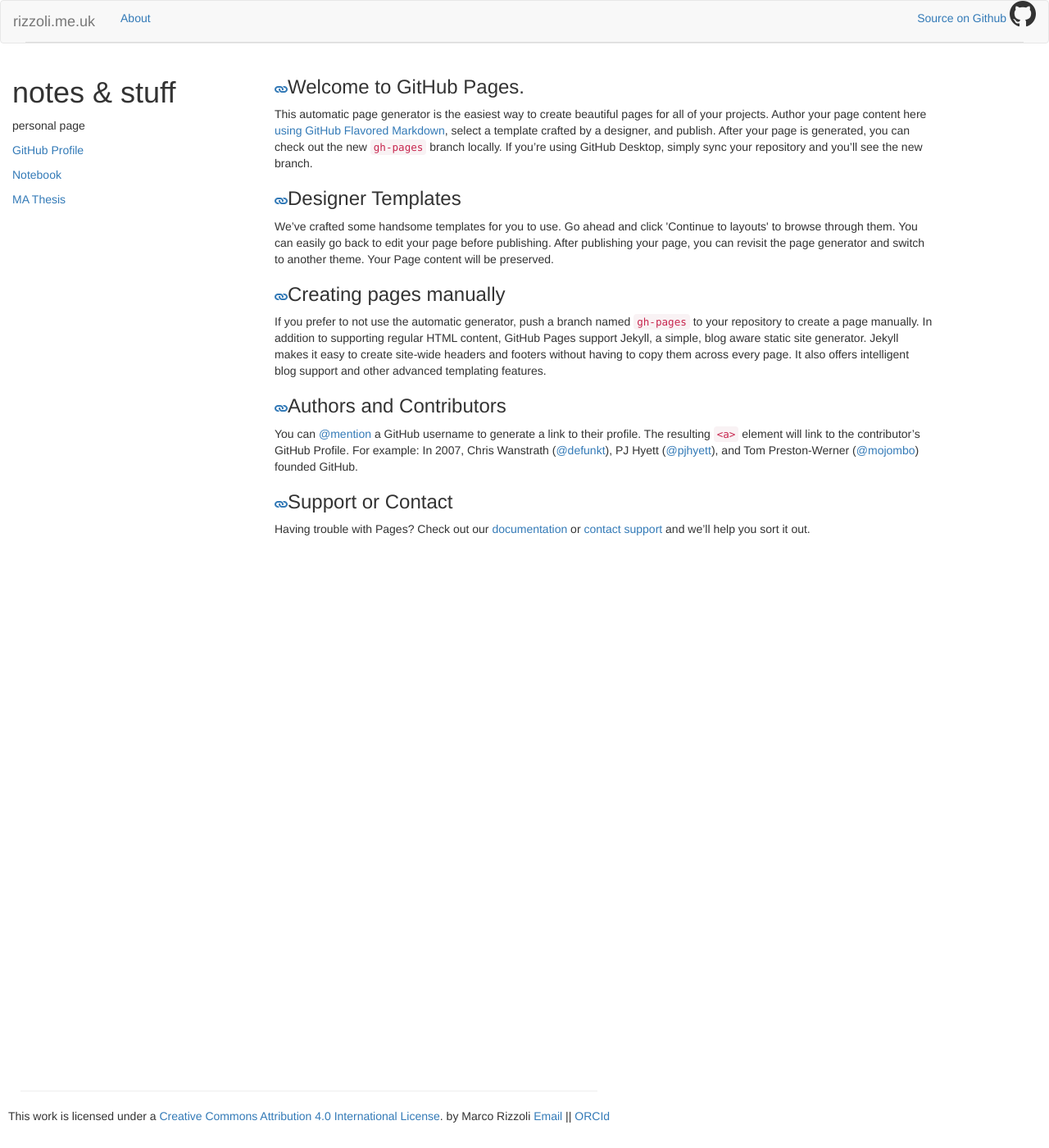
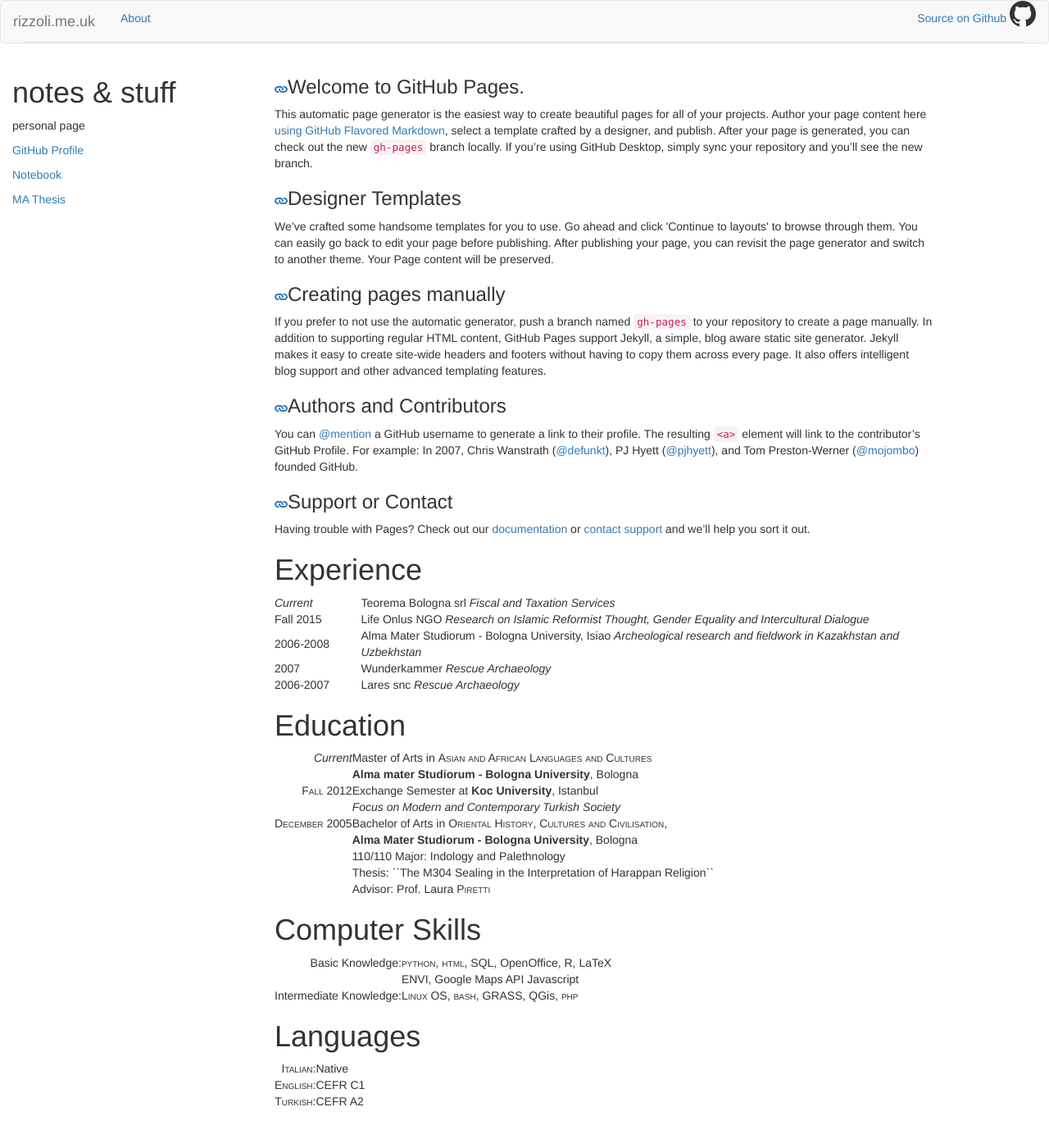
Before and after one commit to mrizzoli/mrizzoli.github.io, a Jekyll site: the page built from index.html, in a window 1280 px wide and 1400 px high. Shown: the whole window at 82% size. Built offline with Jekyll 4.4.1, drawn with Linux system fonts in a browser that asks for light colours; Markdown is read by kramdown in place of the engine named in the settings.

Commit message:
curriculum

```diff
--- a/index.html
+++ b/index.html
@@ -16,5 +16,111 @@
       <h3><a id="support-or-contact" class="anchor" href="#support-or-contact" aria-hidden="true"><span class="octicon octicon-link"></span></a>Support or Contact</h3>
         <p>Having trouble with Pages? Check out our <a href="https://help.github.com/pages">documentation</a> or <a href="https://github.com/contact">contact support</a> and we’ll help you sort it out.</p>
    </section>
+    <section id="curriculum">
+      <h1 id="experience">Experience</h1>
+      <table>
+        <colgroup>
+          <col width="13%" />
+          <col width="86%" />
+        </colgroup>
+        <tbody>
+          <tr class="odd">
+            <td align="left"><em>Current</em></td>
+            <td align="left">Teorema Bologna srl <em>Fiscal and Taxation Services</em></td>
+          </tr>
+          <tr class="even">
+            <td align="left">Fall 2015</td>
+            <td align="left">Life Onlus NGO <em>Research on Islamic Reformist Thought, Gender Equality and Intercultural Dialogue</em></td>
+          </tr>
+          <tr class="odd">
+            <td align="left">2006-2008</td>
+            <td align="left">Alma Mater Studiorum - Bologna University, Isiao <em>Archeological research and fieldwork in Kazakhstan and Uzbekhstan</em></td>
+          </tr>
+          <tr class="even">
+            <td align="left">2007</td>
+            <td align="left">Wunderkammer <em>Rescue Archaeology</em></td>
+          </tr>
+          <tr class="odd">
+            <td align="left">2006-2007</td>
+            <td align="left">Lares snc <em>Rescue Archaeology</em></td>
+          </tr>
+        </tbody>
+      </table>
+      <h1 id="education">Education</h1>
+      <table>
+        <tbody>
+          <tr class="odd">
+            <td align="right"><em>Current</em></td>
+            <td align="left">Master of Arts in <span style="font-variant: small-caps;">Asian and African Languages and Cultures</span></td>
+          </tr>
+          <tr class="even">
+            <td align="right"></td>
+            <td align="left"><strong>Alma mater Studiorum - Bologna University</strong>, Bologna</td>
+          </tr>
+          <tr class="odd">
+            <td align="right"><span style="font-variant: small-caps;">Fall</span> 2012</td>
+            <td align="left">Exchange Semester at <strong>Koc University</strong>, Istanbul</td>
+          </tr>
+          <tr class="even">
+            <td align="right"></td>
+            <td align="left"><em>Focus on Modern and Contemporary Turkish Society</em></td>
+          </tr>
+          <tr class="odd">
+            <td align="right"><span style="font-variant: small-caps;">December</span> 2005</td>
+            <td align="left">Bachelor of Arts in <span style="font-variant: small-caps;">Oriental History, Cultures and Civilisation</span>,</td>
+          </tr>
+          <tr class="even">
+            <td align="right"></td>
+            <td align="left"><strong>Alma Mater Studiorum - Bologna University</strong>, Bologna</td>
+          </tr>
+          <tr class="odd">
+            <td align="right"></td>
+            <td align="left">110/110 Major: Indology and Palethnology</td>
+          </tr>
+          <tr class="even">
+            <td align="right"></td>
+            <td align="left">Thesis: ``The M304 Sealing in the Interpretation of Harappan Religion``</td>
+          </tr>
+          <tr class="odd">
+            <td align="right"></td>
+            <td align="left">Advisor: Prof. Laura <span style="font-variant: small-caps;">Piretti</span></td>
+          </tr>
+        </tbody>
+      </table>
+      <h1 id="computer-skills">Computer Skills</h1>
+      <table>
+        <tbody>
+          <tr class="odd">
+            <td align="right">Basic Knowledge:</td>
+            <td align="left"><span style="font-variant: small-caps;">python</span>, <span style="font-variant: small-caps;">html</span>, SQL, OpenOffice, R, <span>LaTeX</span></td>
+          </tr>
+          <tr class="even">
+            <td align="right"></td>
+            <td align="left">ENVI, Google Maps API Javascript</td>
+          </tr>
+          <tr class="odd">
+            <td align="right">Intermediate Knowledge:</td>
+            <td align="left"><span style="font-variant: small-caps;">Linux OS</span>, <span style="font-variant: small-caps;">bash</span>, GRASS, QGis, <span style="font-variant: small-caps;">php</span></td>
+          </tr>
+        </tbody>
+      </table>
+      <h1 id="languages">Languages</h1>
+      <table>
+        <tbody>
+          <tr class="odd">
+            <td align="right"><span style="font-variant: small-caps;">Italian:</span></td>
+            <td align="left">Native</td>
+          </tr>
+          <tr class="even">
+            <td align="right"><span style="font-variant: small-caps;">English:</span></td>
+            <td align="left">CEFR C1</td>
+          </tr>
+          <tr class="odd">
+            <td align="right"><span style="font-variant: small-caps;">Turkish:</span></td>
+            <td align="left">CEFR A2</td>
+          </tr>
+        </tbody>
+      </table>
+    </section>
   </div>
 </div>
```
